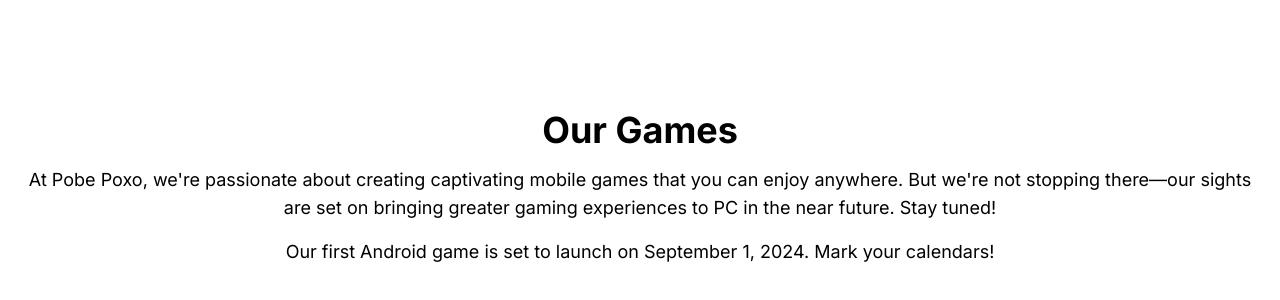
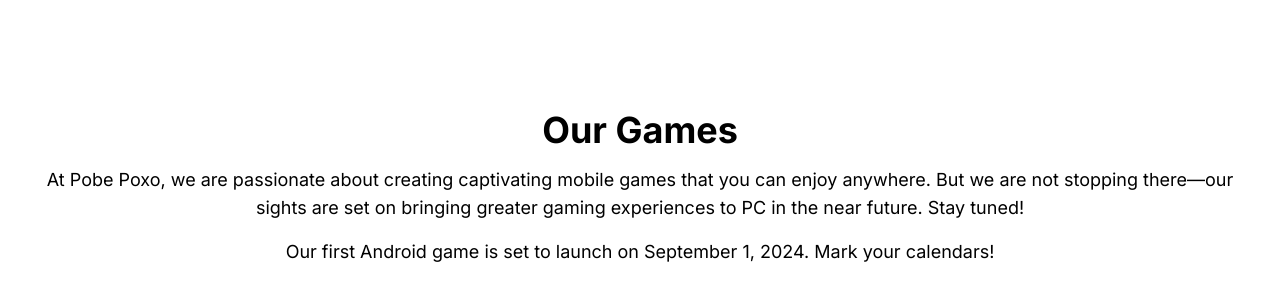
Before and after one commit to daniel-macias/pobe-poxo-web, a Next.js app: page /games in a window 1280 px wide. Shown: the part 212-512 px from the top of the page. Built offline with nearby package versions, Linux system fonts and the light colour scheme.

Commit message:
removed apos

```diff
--- a/app/games/page.tsx
+++ b/app/games/page.tsx
@@ -5,7 +5,7 @@
     <div className="container mx-auto p-6 text-center bg-white text-black min-h-screen flex flex-col justify-center items-center">
       <h1 className="text-4xl font-bold mb-4">Our Games</h1>
       <p className="text-lg mb-4">
-        At Pobe Poxo, we're passionate about creating captivating mobile games that you can enjoy anywhere. But we're not stopping there—our sights are set on bringing greater gaming experiences to PC in the near future. Stay tuned!
+        At Pobe Poxo, we are passionate about creating captivating mobile games that you can enjoy anywhere. But we are not stopping there—our sights are set on bringing greater gaming experiences to PC in the near future. Stay tuned!
       </p>
       <p className="text-lg">
         Our first Android game is set to launch on September 1, 2024. Mark your calendars!
```
